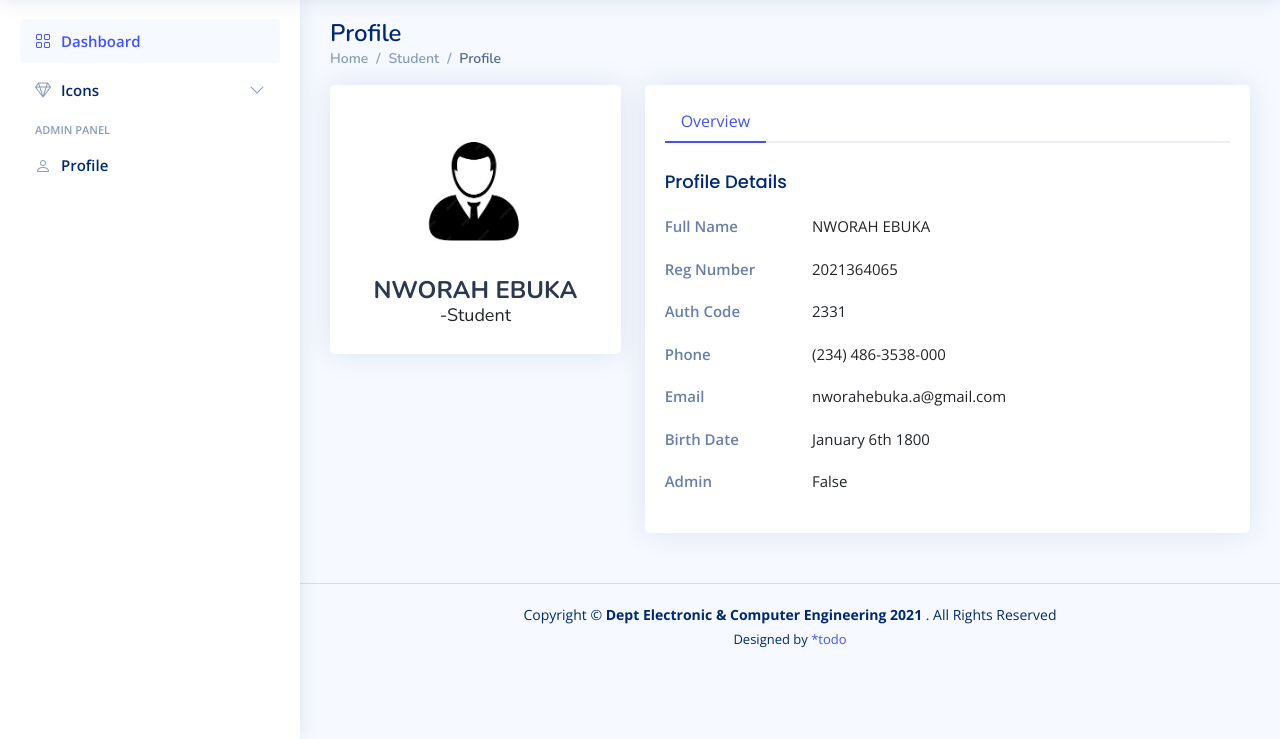
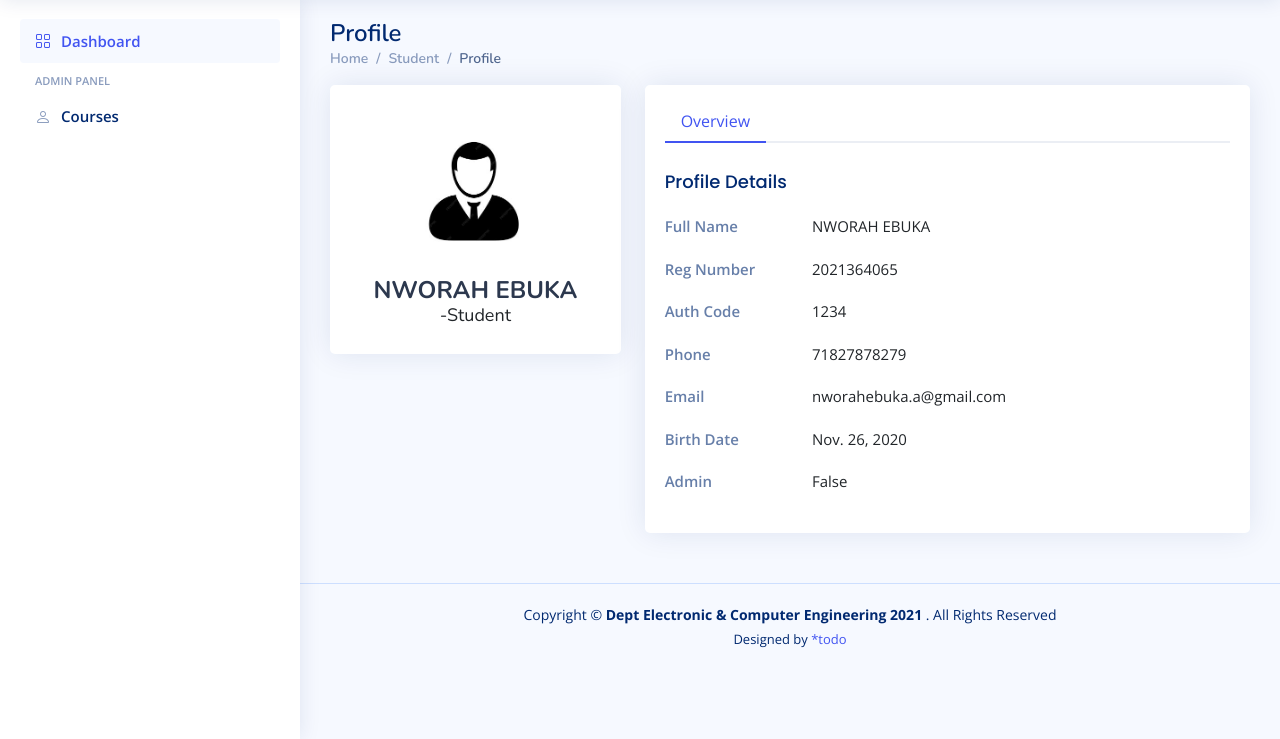
Before and after one commit to King-Austin/attendance_system, a Django app: page /profile/ in a window 1280 px wide. Shown: the part 61-800 px from the top of the page. Run offline with Django 4.2, Linux system fonts and the light colour scheme; a user stored in the database is signed in; data comes from the database, SQL or seed files in the repository; both versions use the stored data as it was after the commit; some libraries are stand-ins or nearby versions.

Commit message:
edit made

```diff
--- a/students/views.py
+++ b/students/views.py
@@ -105,17 +105,17 @@ def logoutView(request):
     messages.success(request, 'You have successfully logged out.')
     return redirect ('login')
 
+@login_required()
 def userProfile(request):
-    ref = Student.objects.get(reg_number=request.user).sex
-    sex = {'M':'male'}.get(ref)
+    student = Student.objects.get(reg_number=request.user)
+    sex = {'M':'male'}.get(student.sex)
 
-    return render(request, template_name='profile.html', context={'sex':sex})
+    return render(request, template_name='profile.html', context={'sex':sex, 'student':student})
 
+@login_required()
 def userSetting(request):
     student = Student.objects.get(reg_number=request.user)
     sex = {'M':'male'}.get(student.sex)
-
-
     return render(request, template_name='setting.html', context={'sex':sex, 'student':student})
 
 @login_required()
@@ -130,7 +130,7 @@ def passwordChange(request):
             ref = User.objects.get(username=user)
             ref.set_password(password)
             ref.save()
-            message = 'Password Update Successful! Login here'
+            message = 'Password Update Successful! Login'
             messages.success(request, message)
             logout(request)
             return redirect('login')
@@ -165,7 +165,7 @@ def editProfile(request):
             return redirect('setting')
 
         except:
-            message = 'Something went wrong during the process!'
+            message = 'Something went wrong!'
             messages.warning(request, message)
             return redirect ('setting')
     else:
@@ -186,7 +186,7 @@ def forgotPassword(request):
             return redirect('setting')
 
         except:
-            message = 'Something went wrong during the process!'
+            message = 'Something went wrong !'
             messages.warning(request, message)
             return redirect ('setting')
 
--- a/templates/partials/base.html
+++ b/templates/partials/base.html
@@ -142,35 +142,14 @@
 
 
 
-      <li class="nav-item">
-        <a class="nav-link collapsed" data-bs-target="#icons-nav" data-bs-toggle="collapse" href="#">
-          <i class="bi bi-gem"></i><span>Icons</span><i class="bi bi-chevron-down ms-auto"></i>
-        </a>
-        <ul id="icons-nav" class="nav-content collapse " data-bs-parent="#sidebar-nav">
-          <li>
-            <a href='#'>
-              <i class="bi bi-circle"></i><span>Bootstrap Icons</span>
-            </a>
-          </li>
-          <li>
-            <a href="#">
-              <i class="bi bi-circle"></i><span>Remix Icons</span>
-            </a>
-          </li>
-          <li>
-            <a href="#">
-              <i class="bi bi-circle"></i><span>Boxicons</span>
-            </a>
-          </li>
-        </ul>
-      </li><!-- End Icons Nav -->
+
 
       <li class="nav-heading">Admin panel</li>
 
       <li class="nav-item">
         <a class="nav-link collapsed" href="{% url 'profile' %}">
           <i class="bi bi-person"></i>
-          <span>Profile</span>
+          <span>Courses</span>
         </a>
       </li><!-- End Profile Page Nav -->
 
--- a/templates/profile.html
+++ b/templates/profile.html
@@ -73,29 +73,29 @@
 
                 <div class="row">
                   <div class="col-lg-3 col-md-4 label ">Auth Code</div>
-                  <div class="col-lg-9 col-md-8">2331</div>
+                  <div class="col-lg-9 col-md-8">{{student.auth_code}}</div>
                 </div>
 
 
 
                 <div class="row">
                   <div class="col-lg-3 col-md-4 label">Phone</div>
-                  <div class="col-lg-9 col-md-8">(234) 486-3538-000</div>
+                  <div class="col-lg-9 col-md-8">{{student.phone}}</div>
                 </div>
 
                 <div class="row">
                   <div class="col-lg-3 col-md-4 label">Email</div>
-                  <div class="col-lg-9 col-md-8">nworahebuka.a@gmail.com</div>
+                  <div class="col-lg-9 col-md-8">{{request.user.email}}</div>
                 </div>
 
                 <div class="row">
                   <div class="col-lg-3 col-md-4 label">Birth Date</div>
-                  <div class="col-lg-9 col-md-8">January 6th 1800</div>
+                  <div class="col-lg-9 col-md-8">{{student.birth_date}}</div>
                 </div>
 
                 <div class="row">
                   <div class="col-lg-3 col-md-4 label">Admin</div>
-                  <div class="col-lg-9 col-md-8">False</div>
+                  <div class="col-lg-9 col-md-8">{{student.admin}}</div>
                 </div>
 
               </div>
```
Also changed, not shown: templates/setting.html (+4 -4 lines), db.sqlite3.
